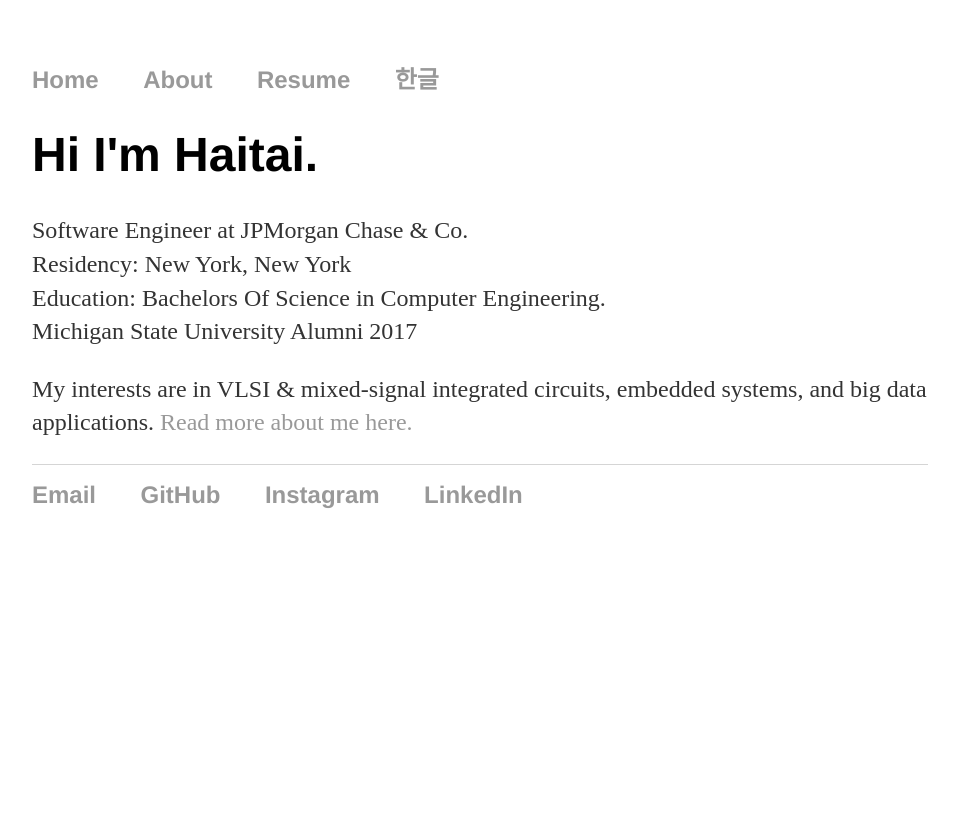
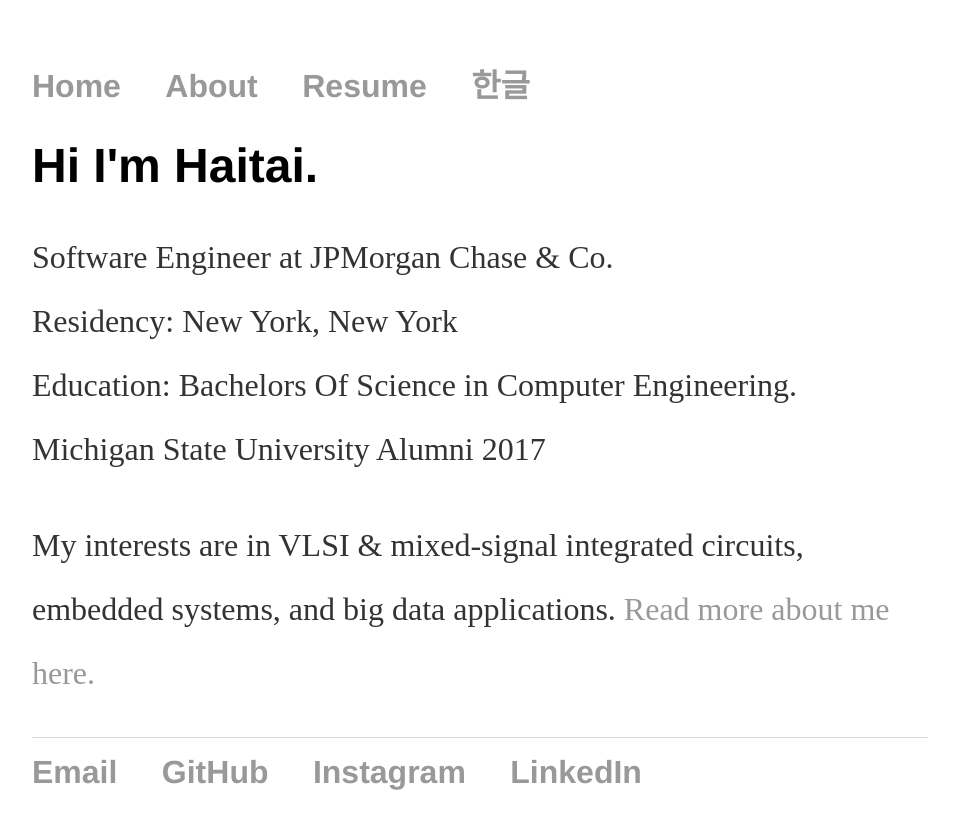
Before and after one commit to hkng248/hkng248.github.io, a Jekyll site: the page built from index.html, in a window 1280 px wide. Shown: the top 829 px of the page, without its empty margins (160-1118 px from the left). Built offline with Jekyll 4.4.1, drawn with Linux system fonts in a browser that asks for light colours; Markdown is read by kramdown in place of the engine named in the settings.

Commit message:
modified css

```diff
--- a/css/main.css
+++ b/css/main.css
@@ -11,7 +11,7 @@
 nav ul li, footer ul li {
     display: inline;
     margin-right: 40px;
-    font-size: 1.5em
+    font-size: 2em
 }
 a {
     text-decoration: none;
@@ -29,8 +29,8 @@
     font-family: 'Helvetica', 'Arial', 'Sans-Serif';
 }
 p {
-    font-size: 1.5em;
-    line-height: 1.4em;
+    font-size: 2em;
+    line-height: 2em;
     color: #333;
 }
 footer {
```
